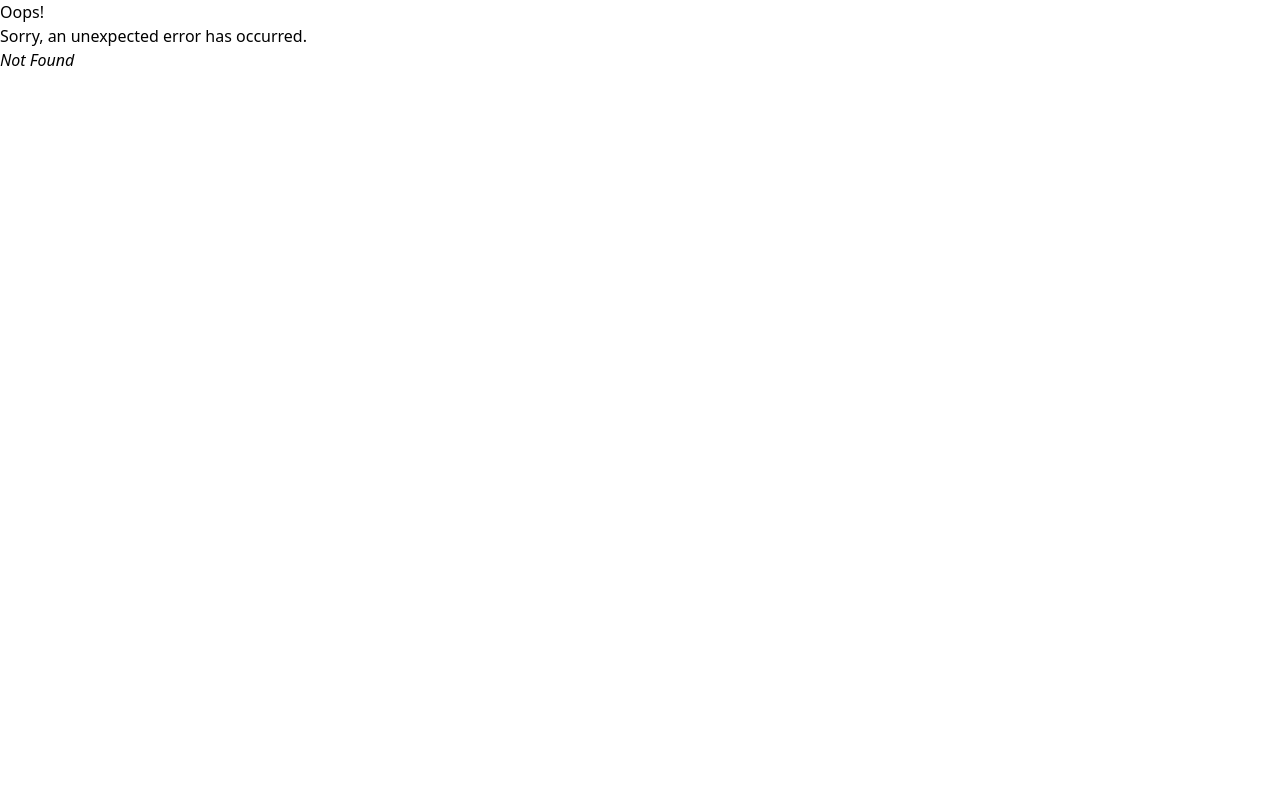
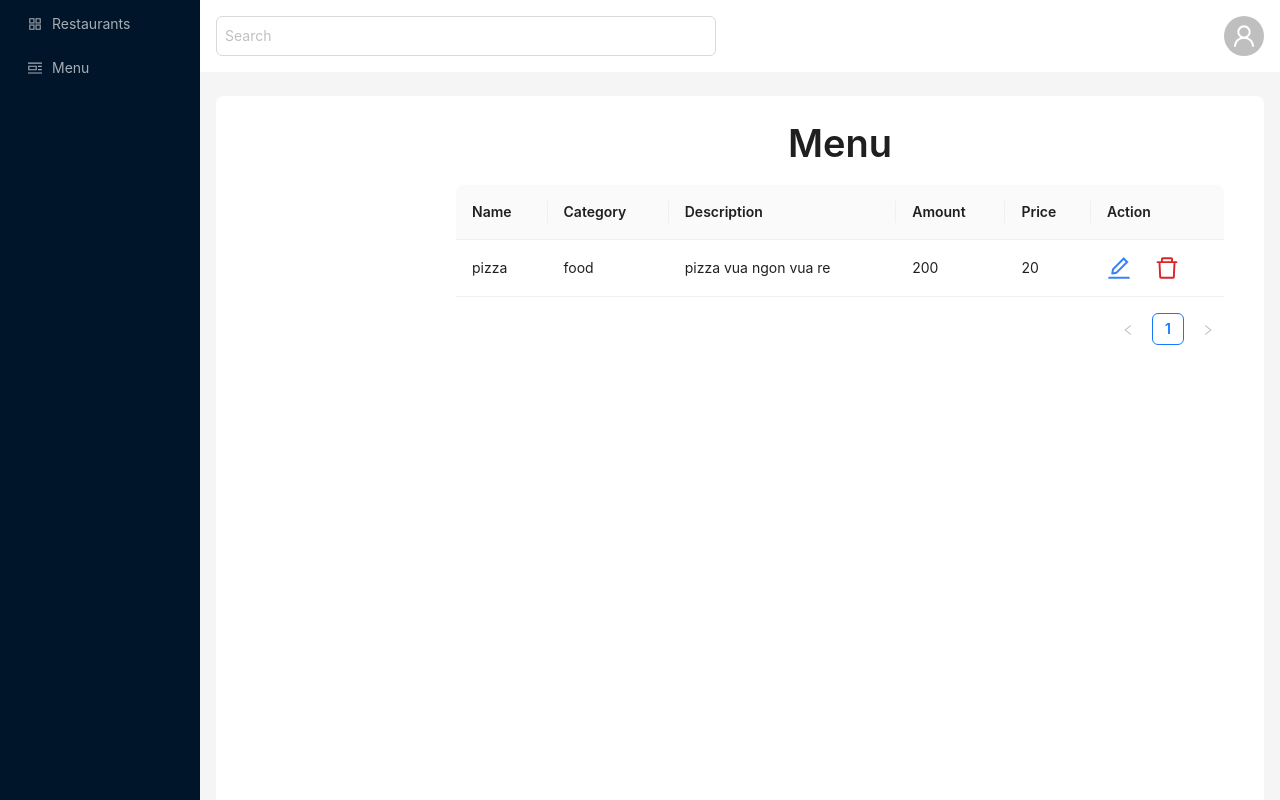
Before and after one commit to PhamNhuQuocBao/Order_Food_Admin, a React (Vite) app: page /food-menu/1 in a window 1280 px wide. Before the commit this address had no page. Shown: the top 800 px of the page. Built offline with nearby package versions, Linux system fonts and the light colour scheme.

Commit message:
askdjfkj

```diff
--- a/src/App.tsx
+++ b/src/App.tsx
@@ -1,4 +1,4 @@
-import React, { useMemo } from "react";
+import React, { useCallback, useMemo } from "react";
 import {
   AppstoreOutlined,
   PicLeftOutlined,
@@ -6,7 +6,7 @@ import {
 } from "@ant-design/icons";
 import type { MenuProps } from "antd";
 import { Avatar, Dropdown, Input, Layout, Menu, theme } from "antd";
-import { Link, Outlet } from "react-router-dom";
+import { Link, Outlet, useNavigate } from "react-router-dom";
 
 const { Content, Footer, Sider } = Layout;
 
@@ -40,27 +40,45 @@ const App: React.FC = () => {
   const {
     token: { colorBgContainer, borderRadiusLG },
   } = theme.useToken();
+  const navigate = useNavigate();
 
-  const itemsAvatar: MenuProps["items"] = useMemo(
-    () => [
+  const handleLogout = useCallback(() => {
+    localStorage.removeItem("user");
+    navigate("/login");
+  }, []);
+
+  const handleLogin = useCallback(() => {
+    navigate("login");
+  }, []);
+
+  const itemsAvatar: MenuProps["items"] = useMemo(() => {
+    const userData = localStorage.getItem("user");
+
+    return [
       {
         key: "1",
-        label: <Link to={"/login"}>Log in</Link>,
+        label: userData ? (
+          <p onClick={handleLogout}>Logout</p>
+        ) : (
+          <p onClick={handleLogin}>Login</p>
+        ),
       },
-    ],
-    [],
-  );
+    ];
+  }, []);
+
+  const userData = localStorage.getItem("user");
+
+  if (!userData) {
+    navigate("/login", {
+      replace: true,
+    });
+  }
 
   return (
     <Layout hasSider>
       <Sider style={siderStyle}>
         <div className="demo-logo-vertical" />
-        <Menu
-          theme="dark"
-          mode="inline"
-          defaultSelectedKeys={["4"]}
-          items={items}
-        />
+        <Menu theme="dark" mode="inline" items={items} />
       </Sider>
       <Layout style={{ marginInlineStart: 200 }}>
         <div className="flex items-center justify-between bg-white p-4">
--- /dev/null
+++ b/src/components/molecule/table/menu.tsx
@@ -0,0 +1,23 @@
+import React from "react";
+import { Table } from "antd";
+import type { TableColumnsType, TableProps } from "antd";
+import { MenuResponse } from "../../../types";
+
+interface Props extends TableProps<MenuResponse> {
+  dataSource: MenuResponse[];
+  columns: TableColumnsType<MenuResponse>;
+}
+
+const TableMenu: React.FC<Props> = ({ dataSource, columns, ...rest }) => {
+  return (
+    <div>
+      <Table<MenuResponse>
+        columns={columns}
+        dataSource={dataSource}
+        {...rest}
+      />
+    </div>
+  );
+};
+
+export default TableMenu;
--- a/src/constants/columns.tsx
+++ b/src/constants/columns.tsx
@@ -1,7 +1,8 @@
 import { Popconfirm, TableColumnsType } from "antd";
-import { RestautantResponse } from "../types";
+import { MenuResponse, RestautantResponse } from "../types";
 import { DeleteOutlined, EditOutlined } from "@ant-design/icons";
 
+// Column Restaurants
 export const columnsRestaurant = (
   onDelete: (id: string) => void,
   onUpdate: (record: RestautantResponse) => void,
@@ -46,3 +47,51 @@ export const columnsRestaurant = (
     ),
   },
 ];
+
+// Column Menu Item
+export const columnsMenu = (
+  onDelete: (id: string) => void,
+  onUpdate: (record: MenuResponse) => void,
+): TableColumnsType<MenuResponse> => [
+  {
+    title: "Name",
+    dataIndex: "name",
+  },
+  {
+    title: "Category",
+    dataIndex: "category",
+  },
+  {
+    title: "Description",
+    dataIndex: "description",
+  },
+  {
+    title: "Amount",
+    dataIndex: "amount",
+  },
+  {
+    title: "Price",
+    dataIndex: "price",
+  },
+  {
+    title: "Action",
+    dataIndex: "action",
+    render: (_, record) => (
+      <div className="flex gap-6">
+        <EditOutlined
+          className="text-2xl text-blue-500 hover:cursor-pointer"
+          onClick={() => onUpdate(record)}
+        />
+        <Popconfirm
+          title="Delete this restaurant"
+          description="Are you sure to delete this item?"
+          onConfirm={() => onDelete(record._id)}
+          okText="Yes"
+          cancelText="No"
+        >
+          <DeleteOutlined className="text-2xl text-red-600 hover:cursor-pointer" />
+        </Popconfirm>
+      </div>
+    ),
+  },
+];
--- a/src/constants/endpoint.ts
+++ b/src/constants/endpoint.ts
@@ -1,6 +1,7 @@
 export const ENDPOINT = {
   RESTAURANT: {
     BASE: "/restaurants",
+    OWNER: "/restaurants-owner",
   },
   AUTH: {
     LOGIN: "/login",
--- a/src/main.tsx
+++ b/src/main.tsx
@@ -8,6 +8,7 @@ import { createBrowserRouter, RouterProvider } from "react-router-dom";
 import MenuRestaurant from "./pages/restaurant/index.tsx";
 import FoodMenu from "./pages/foodMenu/index.tsx";
 import Login from "./pages/auth/login/index.tsx";
+import DetailMenu from "./pages/detailMenu/index.tsx";
 
 const router = createBrowserRouter([
   {
@@ -22,6 +23,7 @@ const router = createBrowserRouter([
       {
         path: "food-menu",
         element: <FoodMenu />,
+        children: [{ path: ":id", element: <DetailMenu /> }],
       },
     ],
   },
--- /dev/null
+++ b/src/pages/detailMenu/index.tsx
@@ -0,0 +1,60 @@
+import React, { useCallback, useMemo, useState } from "react";
+import { columnsMenu as CLMN } from "../../constants/columns";
+import TableMenu from "../../components/molecule/table/menu";
+import { MenuRequest, MenuResponse } from "../../types";
+import { Form, Input, Modal, Typography } from "antd";
+
+const DetailMenu = () => {
+  const [menu, setMenu] = useState<MenuResponse[]>([
+    {
+      _id: "1",
+      name: "pizza",
+      description: "pizza vua ngon vua re",
+      __v: 0,
+      amount: 200,
+      category: "food",
+      price: 20,
+    },
+  ]);
+  const [isOpenModal, setIsOpenModal] = useState<boolean>(false);
+  const [isOpenModalUpdate, setIsOpenModalUpdate] = useState<boolean>(false);
+
+  const toggleModal = useCallback(() => {}, []);
+
+  const toggleModalUpdate = useCallback(() => {
+    setIsOpenModalUpdate((prev) => !prev);
+  }, []);
+
+  const handleUpdate = useCallback(() => {}, []);
+
+  const handleDelete = useCallback(() => {}, []);
+
+  const columnsMenu = useMemo(() => {
+    return CLMN(handleDelete, toggleModalUpdate);
+  }, [handleDelete, toggleModalUpdate]);
+
+  return (
+    <div className="px-4">
+      <Typography.Title>Menu</Typography.Title>
+      <TableMenu columns={columnsMenu} dataSource={menu} />
+      {/* modal update  */}
+      <Modal
+        open={isOpenModalUpdate}
+        onCancel={toggleModalUpdate}
+        onOk={toggleModalUpdate}
+      >
+        <Form layout="vertical" autoComplete="off">
+          <Form.Item<MenuRequest>
+            name="name"
+            label="Name"
+            rules={[{ required: true, message: "Please input name item!" }]}
+          >
+            <Input />
+          </Form.Item>
+        </Form>
+      </Modal>
+    </div>
+  );
+};
+
+export default DetailMenu;
--- a/src/pages/foodMenu/index.tsx
+++ b/src/pages/foodMenu/index.tsx
@@ -1,7 +1,51 @@
-import React from "react";
+import { Layout, Menu, MenuProps, message } from "antd";
+import { Content } from "antd/es/layout/layout";
+import Sider from "antd/es/layout/Sider";
+import React, { useCallback, useEffect, useMemo, useState } from "react";
+import { Link, Outlet } from "react-router-dom";
+import { getRestaurantByOwnerId } from "../../services/restaurant";
+import { RestautantResponse } from "../../types";
 
 const FoodMenu = () => {
-  return <div>FoodMenu</div>;
+  const [restaurants, setRestaurants] = useState<RestautantResponse[]>([]);
+
+  const items: MenuProps["items"] = useMemo(
+    () =>
+      restaurants.map((value, index) => ({
+        key: String(index + 1),
+        label: <Link to={`/food-menu/${value._id}`}>{value.name}</Link>,
+      })),
+    [restaurants],
+  );
+
+  const fetch = useCallback(async () => {
+    const userData = localStorage.getItem("user");
+    if (!userData) {
+      message.error("Something went wrong!");
+      return;
+    }
+    const res = await getRestaurantByOwnerId(JSON.parse(userData)._id);
+
+    setRestaurants(res.data);
+  }, []);
+
+  useEffect(() => {
+    fetch();
+  }, []);
+
+  return (
+    <Layout hasSider>
+      <Sider className="bg-white">
+        <div className="demo-logo-vertical max-w-[300px]" />
+        <Menu theme="light" mode="inline" items={items} className="w-full" />
+      </Sider>
+      <Layout>
+        <Content className="bg-white">
+          <Outlet />
+        </Content>
+      </Layout>
+    </Layout>
+  );
 };
 
 export default FoodMenu;
--- a/src/pages/restaurant/index.tsx
+++ b/src/pages/restaurant/index.tsx
@@ -1,7 +1,7 @@
 import { useCallback, useEffect, useMemo, useRef, useState } from "react";
 import TableRestaurant from "../../components/molecule/table/restaurant";
 import { Header } from "antd/es/layout/layout";
-import { Button, Form, Input, Modal, Typography } from "antd";
+import { Button, Form, Input, message, Modal, Typography } from "antd";
 import {
   FieldTypeRestaurant,
   RestaurantRequest,
@@ -10,7 +10,7 @@ import {
 import {
   createRestaurant,
   deleteRestaurant,
-  getRestaurants,
+  getRestaurantByOwnerId,
   updateRestaurant,
 } from "../../services/restaurant";
 import { columnsRestaurant as CLRES } from "../../constants/columns";
@@ -22,6 +22,9 @@ const MenuRestaurant = () => {
   const [formAdd] = Form.useForm();
   const [formUpdate] = Form.useForm();
   const ref = useRef({ selectedId: "" });
+  const [messageApi, contextHolder] = message.useMessage();
+
+  console.log("render");
 
   const toggleModal = useCallback(() => {
     setIsOpenModal((prev) => !prev);
@@ -51,12 +54,19 @@ const MenuRestaurant = () => {
     const data = await formAdd.getFieldsValue();
     // eslint-disable-next-line @typescript-eslint/no-unused-vars
     const { street, city, ...rest } = data;
+    const userData = localStorage.getItem("user");
+    if (!userData) {
+      messageApi.error("Something went wrong!");
+      return;
+    }
+
     const dataFormatted: RestaurantRequest = {
       ...rest,
       address: {
         street: data.street,
         city: data.city,
       },
+      ownerId: JSON.parse(userData)._id,
     };
 
     const res = await createRestaurant(dataFormatted);
@@ -67,8 +77,8 @@ const MenuRestaurant = () => {
   }, [toggleModal]);
 
   const handleDelete = useCallback(async (id: string) => {
-    const res = await deleteRestaurant(id);
-    console.log(res);
+    await deleteRestaurant(id);
+
     fetch();
   }, []);
 
@@ -85,20 +95,24 @@ const MenuRestaurant = () => {
     };
     console.log(dataFormatted);
 
-    const res = await updateRestaurant(ref.current.selectedId, dataFormatted);
-    console.log(res);
+    await updateRestaurant(ref.current.selectedId, dataFormatted);
+
     toggleModalUpdate();
     fetch();
-  }, [formUpdate]);
+  }, []);
 
   const columnsRestaurant = useMemo(() => {
-    console.log("here");
-
     return CLRES(handleDelete, toggleModalUpdate);
-  }, []);
+  }, [handleDelete, toggleModalUpdate]);
 
   const fetch = useCallback(async () => {
-    const res = await getRestaurants();
+    const userData = localStorage.getItem("user");
+    if (!userData) {
+      messageApi.error("Something went wrong!");
+      return;
+    }
+    const res = await getRestaurantByOwnerId(JSON.parse(userData)._id);
+
     setRestaurants(res.data);
   }, []);
 
@@ -107,6 +121,8 @@ const MenuRestaurant = () => {
   }, []);
 
   return (
+    <>
+      {contextHolder}
       <div>
         <Header className="flex justify-between bg-white px-0">
           <Typography.Title className="text-left">Restaurants</Typography.Title>
@@ -142,7 +158,9 @@ const MenuRestaurant = () => {
             <Form.Item<FieldTypeRestaurant>
               label="Phone"
               name="phone"
-            rules={[{ required: true, message: "Please input phone number!" }]}
+              rules={[
+                { required: true, message: "Please input phone number!" },
+              ]}
             >
               <Input />
             </Form.Item>
@@ -174,12 +192,6 @@ const MenuRestaurant = () => {
             name="formUpdate"
             layout="vertical"
             form={formUpdate}
-          // labelCol={{ span: 8 }}
-          // wrapperCol={{ span: 16 }}
-          // style={{ maxWidth: 600 }}
-          initialValues={{ remember: true }}
-          // onFinish={onFinish}
-          // onFinishFailed={onFinishFailed}
             autoComplete="off"
           >
             <Form.Item<FieldTypeRestaurant>
@@ -195,7 +207,9 @@ const MenuRestaurant = () => {
             <Form.Item<FieldTypeRestaurant>
               label="Phone"
               name="phone"
-            rules={[{ required: true, message: "Please input phone number!" }]}
+              rules={[
+                { required: true, message: "Please input phone number!" },
+              ]}
             >
               <Input />
             </Form.Item>
@@ -218,6 +232,7 @@ const MenuRestaurant = () => {
           </Form>
         </Modal>
       </div>
+    </>
   );
 };
 
--- a/src/services/restaurant.ts
+++ b/src/services/restaurant.ts
@@ -16,6 +16,17 @@ export const getRestaurants = async () => {
 export const getRestaurantById = async (id: string) => {
   try {
     const res = await APIs.get(`${ENDPOINT.RESTAURANT.BASE}/${id}`);
+
+    return res;
+  } catch (error) {
+    console.error(error);
+    throw error;
+  }
+};
+
+export const getRestaurantByOwnerId = async (id: string) => {
+  try {
+    const res = await APIs.get(`${ENDPOINT.RESTAURANT.OWNER}/${id}`);
 
     return res;
   } catch (error) {
--- a/src/types/index.ts
+++ b/src/types/index.ts
@@ -1,7 +1,6 @@
 // restautant type
 export interface RestautantResponse extends RestaurantRequest {
   _id: string;
-  ownerId: string; // Reference to Users collection (restaurant_owner)
   menu: [
     {
       itemId: string;
@@ -23,6 +22,7 @@ export interface RestaurantRequest {
     street: string;
     city: string;
   };
+  ownerId: string;
 }
 
 export type FieldTypeRestaurant = RestaurantRequest;
@@ -46,3 +46,17 @@ export interface UserResponse extends UserRequest {
 }
 
 export type FieldTypeUser = UserRequest;
+
+// Menu types
+export interface MenuRequest {
+  name: string;
+  description: string;
+  price: number;
+  category: string; // hard code o FE
+  amount: number;
+}
+
+export interface MenuResponse extends MenuRequest {
+  _id: string;
+  __v?: number;
+}
```
Lines whose indentation alone changed are shown as unchanged.
